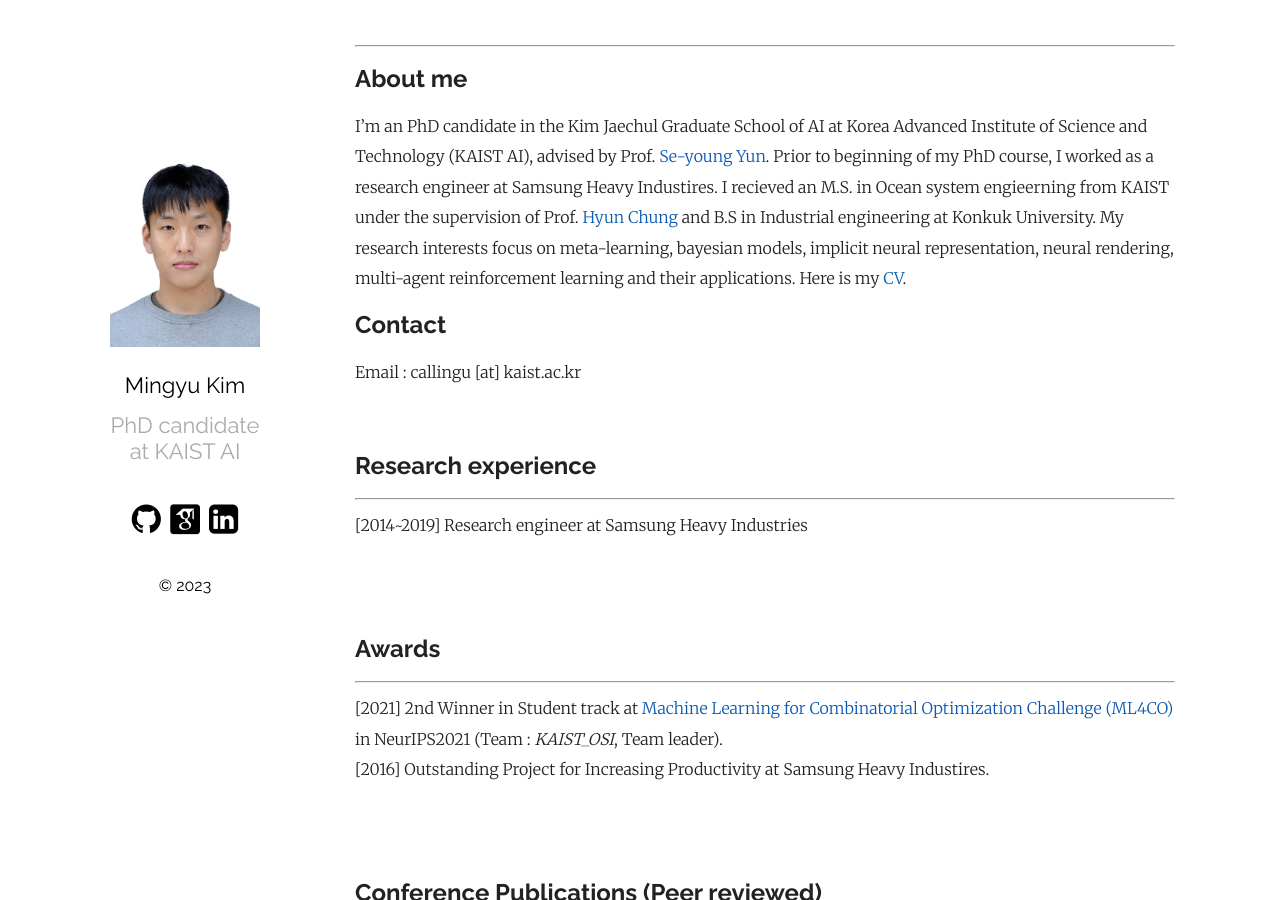
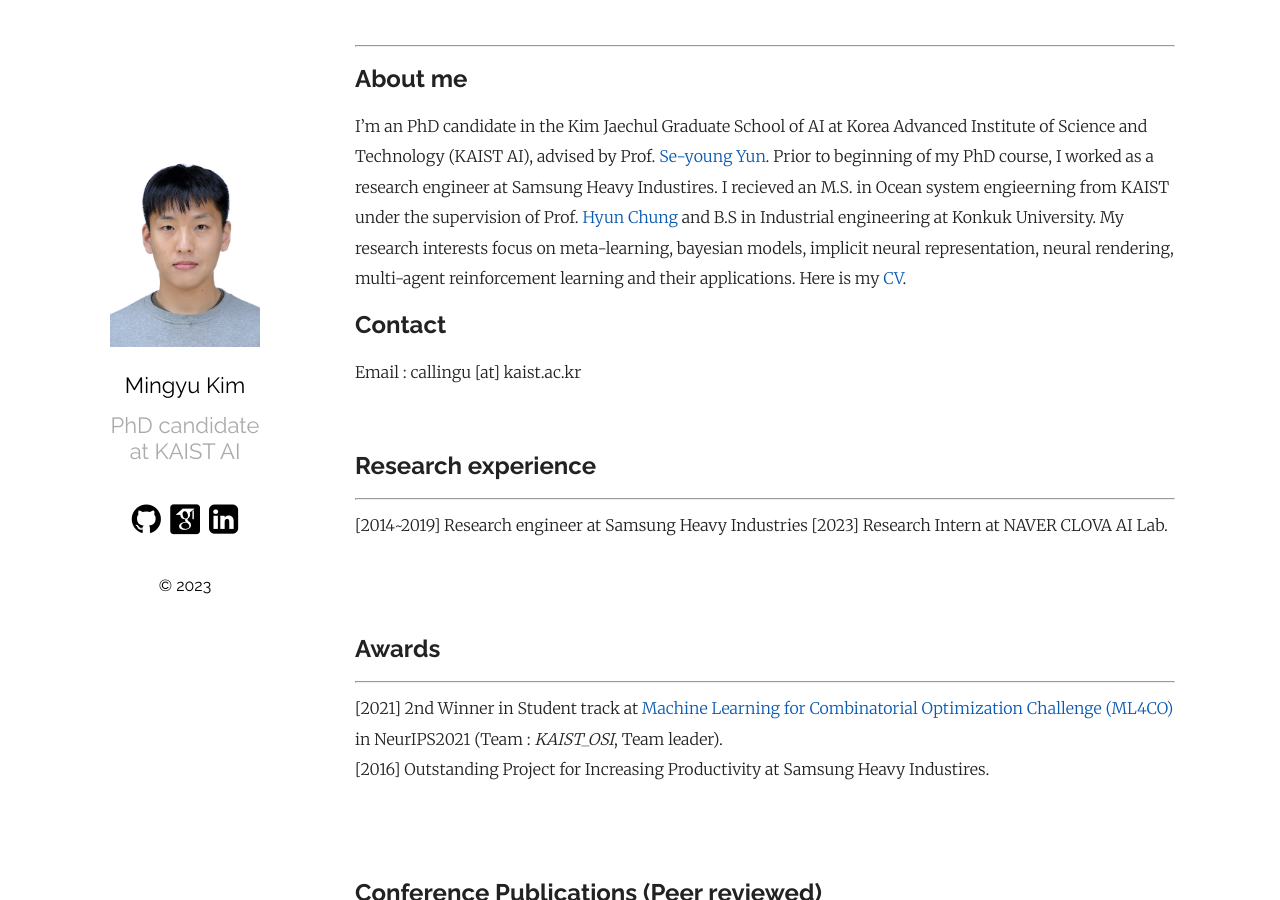
Before and after one commit to MingyuKim87/MingyuKim87.github.io, a Jekyll site: the page built from index.md, in a window 1280 px wide and 900 px high. Built offline with Jekyll 4.4.1, drawn with Linux system fonts in a browser that asks for light colours; some web fonts are replaced.

Commit message:
Update index.md

```diff
--- a/index.md
+++ b/index.md
@@ -18,6 +18,7 @@
 <hr>
 
 [2014~2019] Research engineer at Samsung Heavy Industries
+[2023] Research Intern at NAVER CLOVA AI Lab.
 
 <br/>
 <br/>
```
